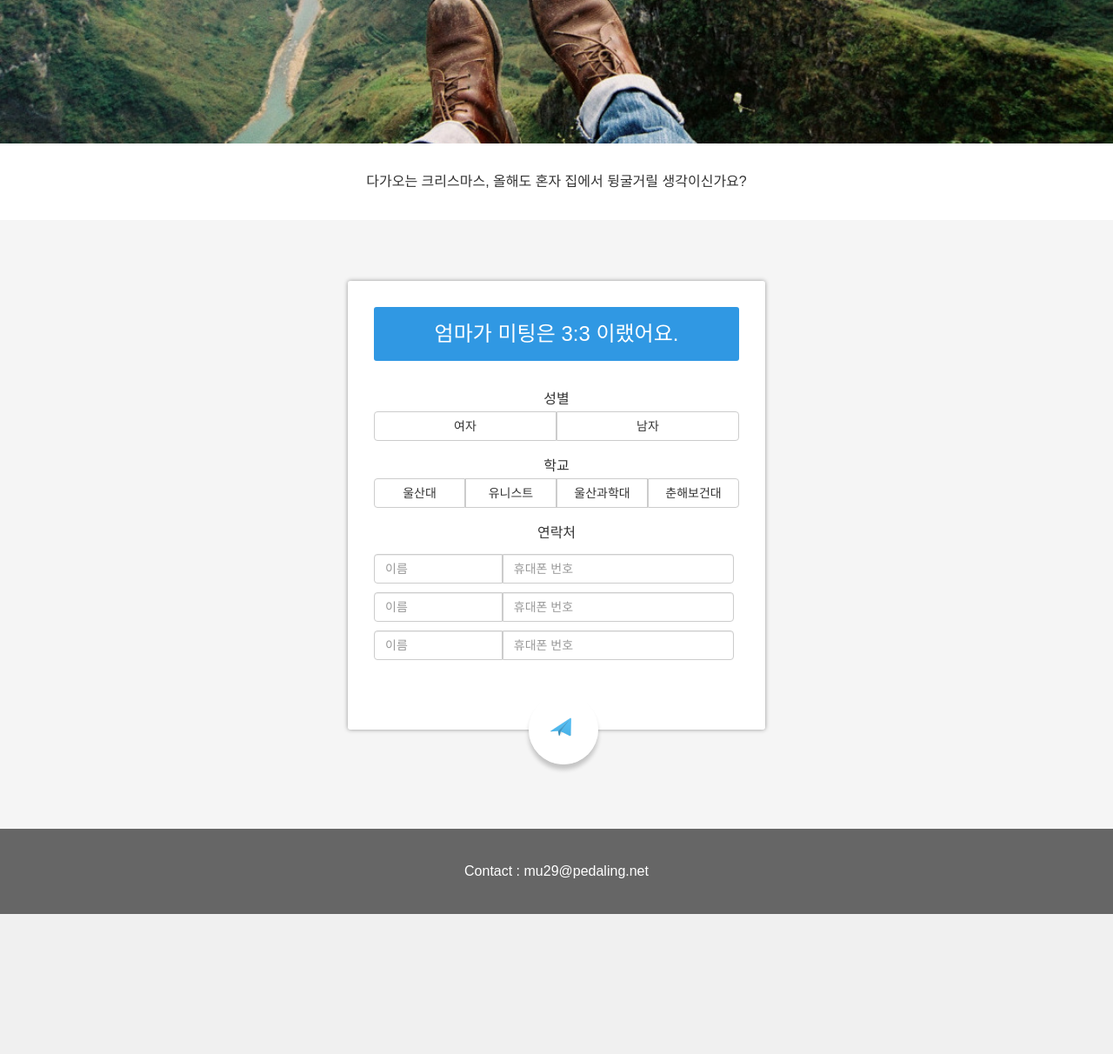
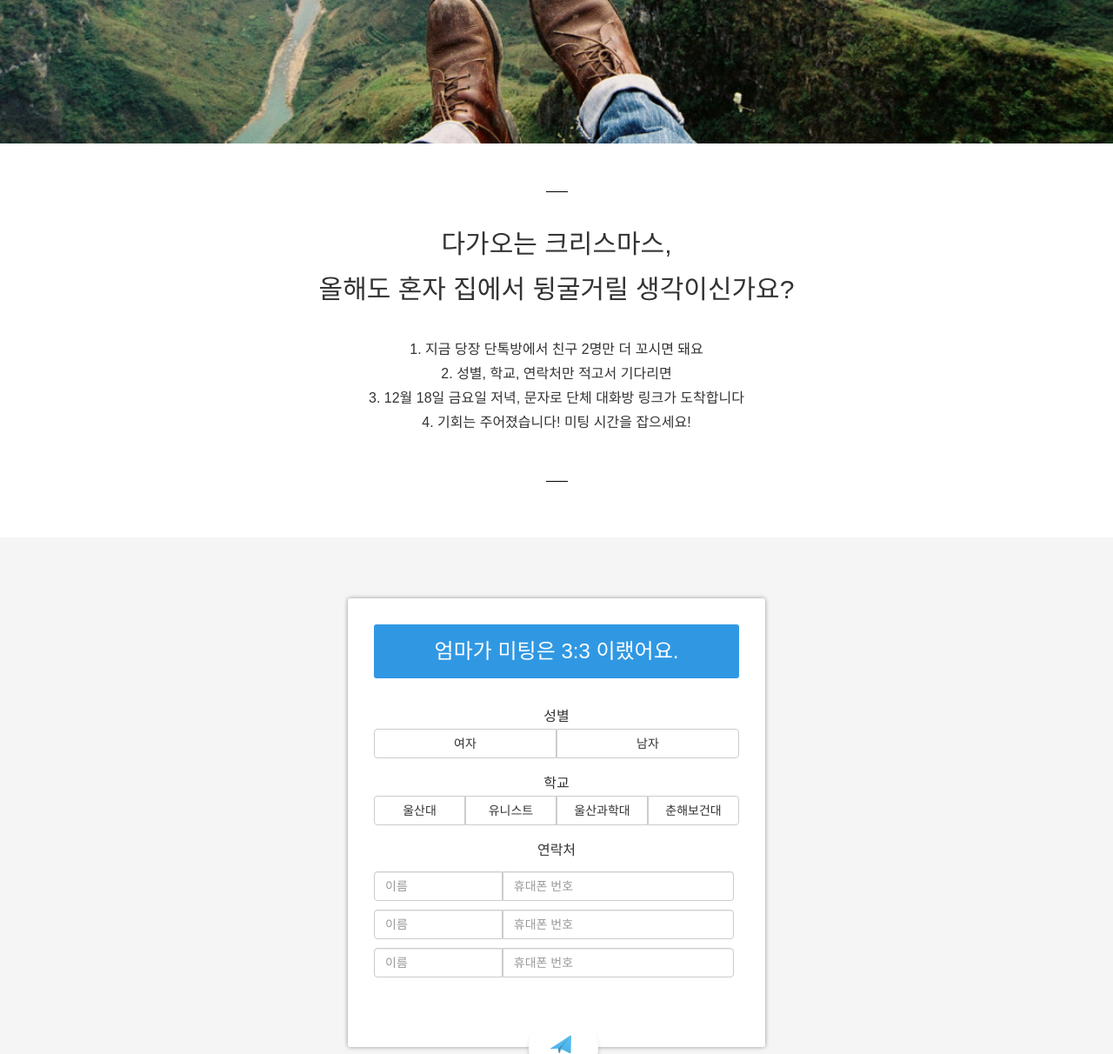
Before and after one commit to mu29/twenties, a Flask app: page / in a window 1280 px wide. Shown: the part 1241-2453 px from the top of the page at 87% size. Before the commit the page ends 2292 px from the top, so only its background shows below. Run offline with Flask 2, Linux system fonts and the light colour scheme; some libraries are stand-ins or nearby versions.

Commit message:
설명 추가!

```diff
--- a/static/css/main.css
+++ b/static/css/main.css
@@ -77,6 +77,10 @@ ul li, h1, h2, h3, h4 {
         font-size: 30pt;
     }
 
+	.desc .line {
+		width: 15px;
+	}
+
 	.apply {
         height: 700px
 	}
@@ -135,6 +139,10 @@ ul li, h1, h2, h3, h4 {
     #intro h1 {
         font-size: 40pt;
     }
+
+	.desc .line {
+		width: 25px;
+	}
 
 	.apply {
         height: 700px
@@ -199,6 +207,12 @@ html, body {
     margin: 0 auto;
     padding: 30px;
 }
+.desc .line {
+	border-top: 1px solid black;
+	margin-top: 25px;
+	margin-bottom: 25px;
+    display: inline-block;
+}
 .apply {
     background-color: whitesmoke;
 	text-align: center;
@@ -247,7 +261,7 @@ nav.affix {
 nav.affix img {
     opacity: 1;
 }
-.line {
+.line-divider {
     width: 100%;
     height: 8px;
     background-color: black;
--- a/templates/index.html
+++ b/templates/index.html
@@ -21,7 +21,7 @@
             </div>
         </div>
     </div>
-    <div class="line"></div>
+    <div class="line-divider"></div>
     <a name="#intro"></a>
     <div class="intro">
         <p class="sub">인연도 사람을 만나야 생기지</p>
@@ -29,7 +29,17 @@
     </div>
     <a name="#desc"></a>
     <div class="desc">
-        다가오는 크리스마스, 올해도 혼자 집에서 뒹굴거릴 생각이신가요?
+        <div class="line"></div>
+        <h3>다가오는 크리스마스,<br/>올해도 혼자 집에서 뒹굴거릴 생각이신가요?</h3>
+        <br/>
+        <p>
+            1. 지금 당장 단톡방에서 친구 2명만 더 꼬시면 돼요<br/>
+            2. 성별, 학교, 연락처만 적고서 기다리면<br/>
+            3. 12월 18일 금요일 저녁, 문자로 단체 대화방 링크가 도착합니다 <br/>
+            4. 기회는 주어졌습니다! 미팅 시간을 잡으세요!
+        </p>
+        <br/>
+        <div class="line"></div>
     </div>
     <a name="#apply"></a>
     <div class="apply">
```
